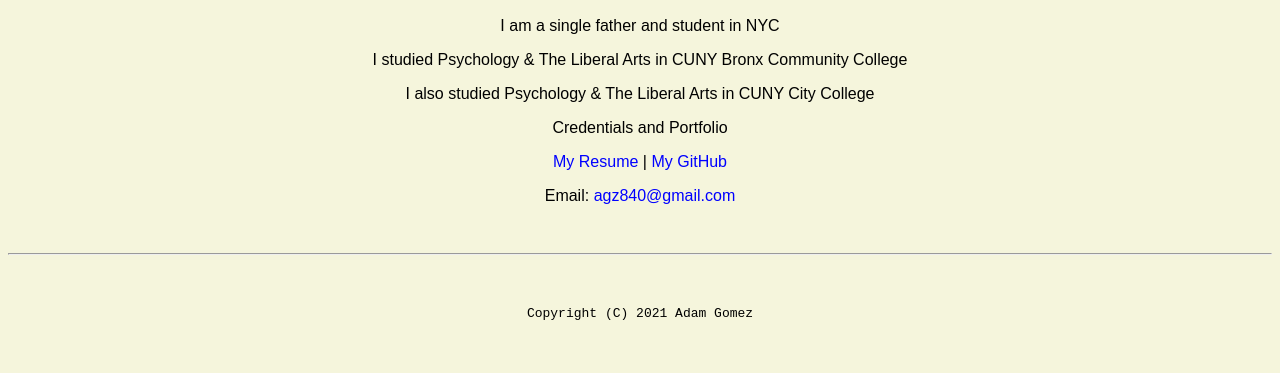
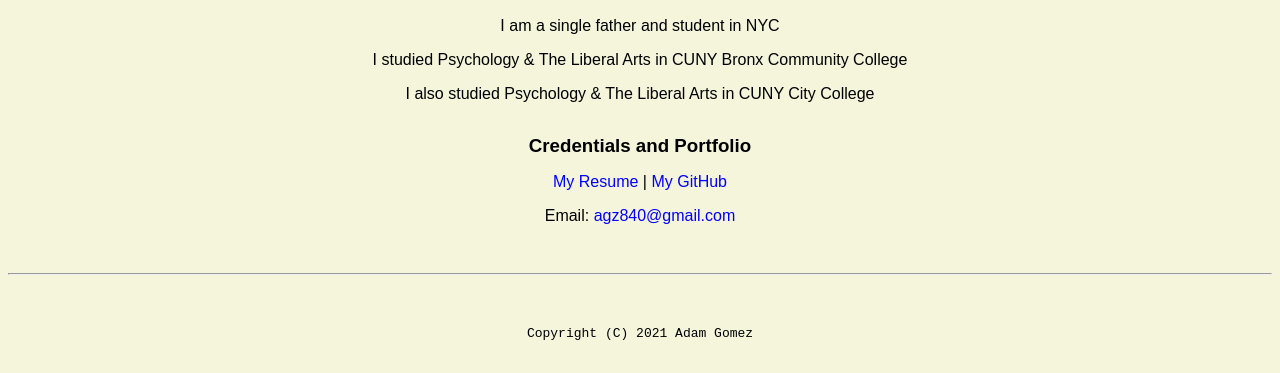
Before and after one commit to AGZ2789/AGZ2789.github.io, a plain HTML site: page index.html in a window 1280 px wide. Shown: the part 668-1041 px from the top of the page. Drawn offline with Linux system fonts and the light colour scheme.

Commit message:
Update index.html

```diff
--- a/index.html
+++ b/index.html
@@ -20,7 +20,7 @@
     <p>I am a single father and student in NYC</p>
     <p>I studied Psychology & The Liberal Arts in CUNY Bronx Community College</p>
     <p>I also studied Psychology & The Liberal Arts in CUNY City College</p>
-    Credentials and Portfolio
+    <h3>Credentials and Portfolio</h3>
 
     <p><a href="resume.html">My Resume</a> | <a href="https://github.com/AGZ2789">My GitHub</a></P>
 
```
